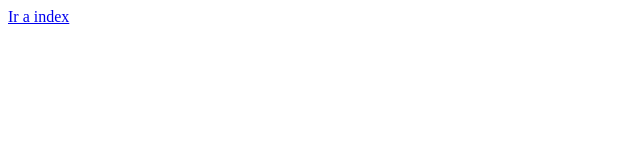
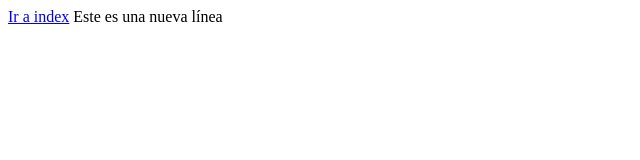
Before and after one commit to DanielAlsan/gitTest, a plain HTML site: page menú.html in a window 1280 px wide. Shown: the whole page, without its empty margins (0-640 px from the left). Drawn offline with Linux system fonts and the light colour scheme.

Commit message:
Se agrega comentario

```diff
--- a/menú.html
+++ b/menú.html
@@ -7,5 +7,6 @@
 </head>
 <body>
     <a href="index.html">Ir a index</a>
+    <label>Este es una nueva línea</label>
 </body>
 </html>
```
